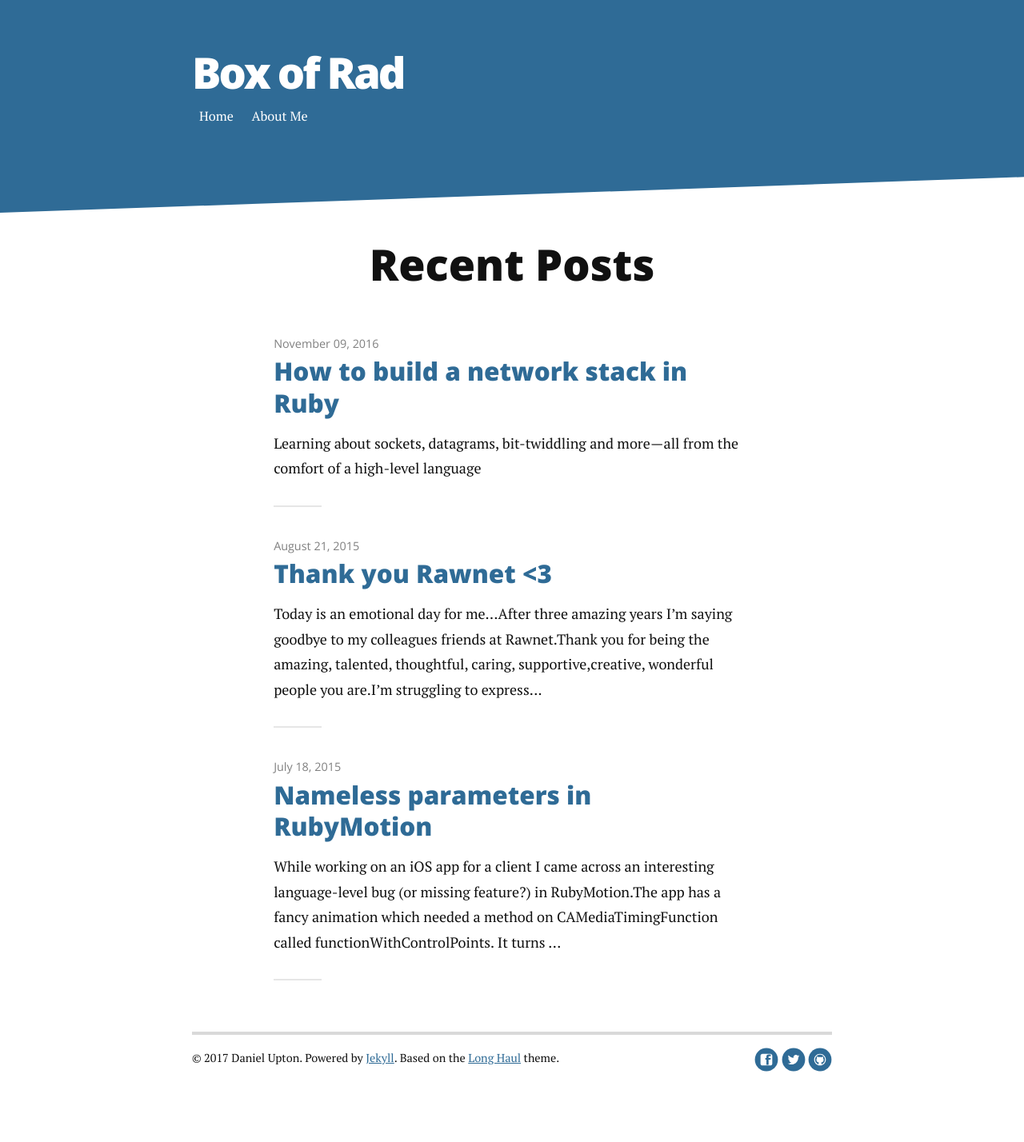
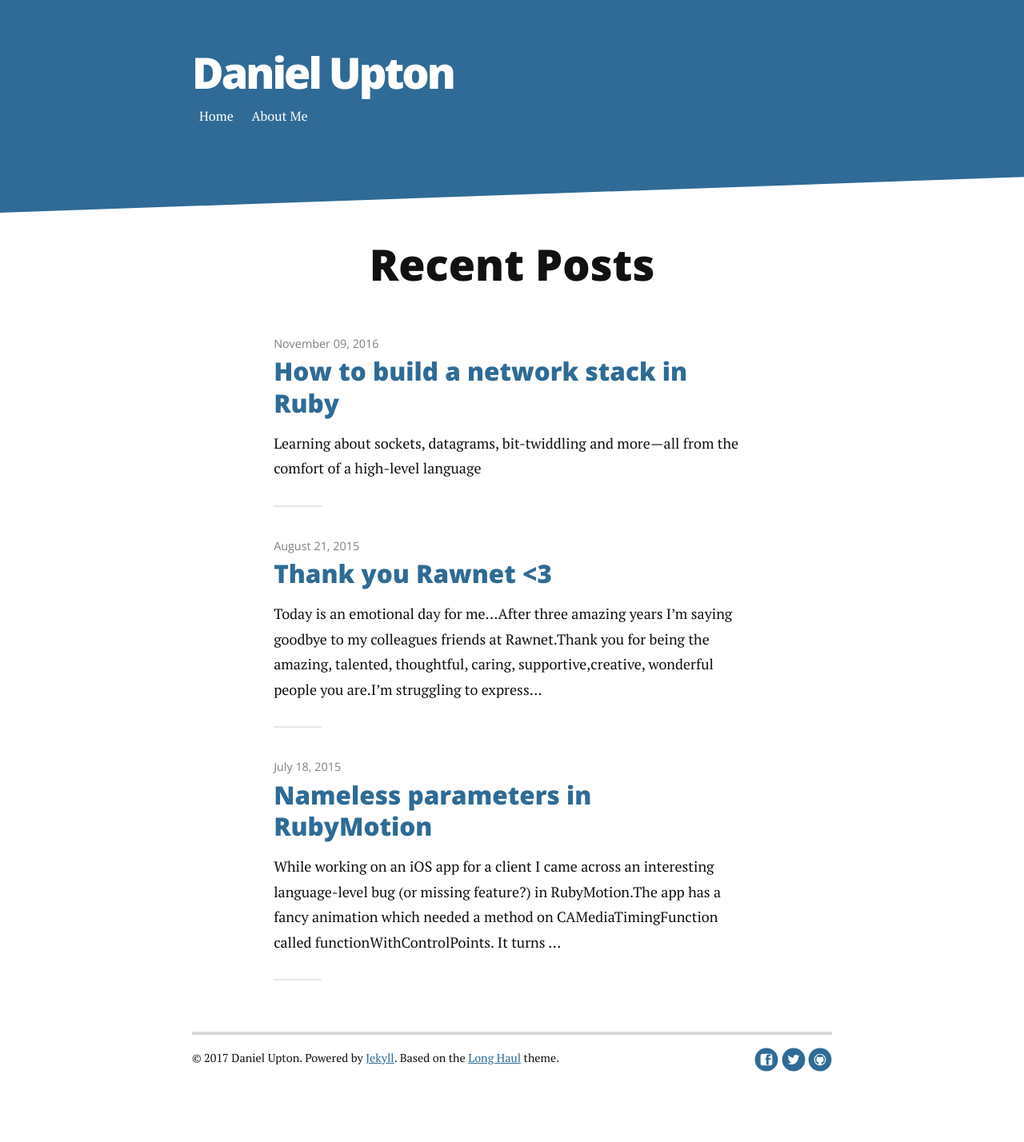
Before and after one commit to boxofrad/boxofrad.github.io, a Jekyll site: the page built from index.html, in a window 1280 px wide. Shown: the whole page at 80% size. Built offline with Jekyll 4.4.1, drawn with Linux system fonts in a browser that asks for light colours; nearby versions of some CDN libraries; the list of posts is cut into pages by our own code; comment, search, counter and statistics services are not loaded.

Commit message:
Less pretentious site title

```diff
--- a/_config.yml
+++ b/_config.yml
@@ -1,5 +1,4 @@
-title: Box of Rad
-description: Thoughts on Programming and Faith by Daniel Upton
+title: Daniel Upton
 
 url: http://www.boxofrad.com/
 baseurl: ""
```
